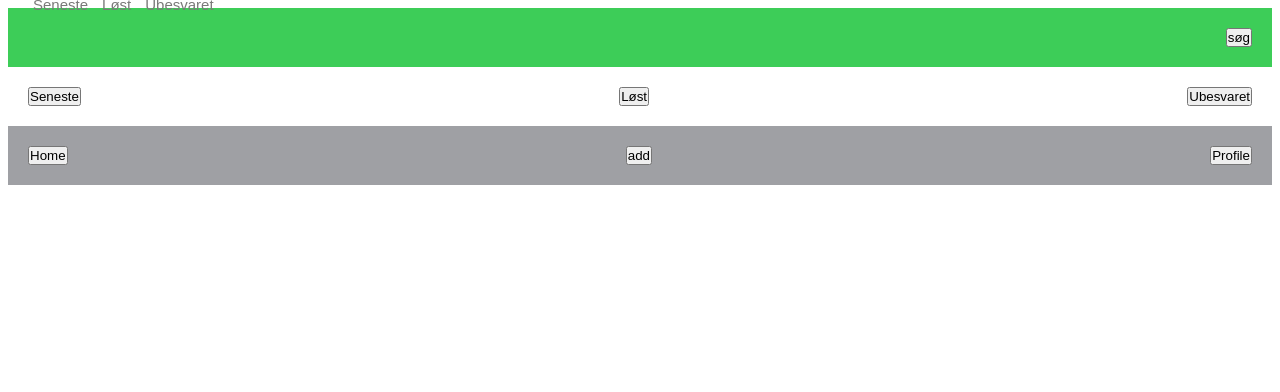
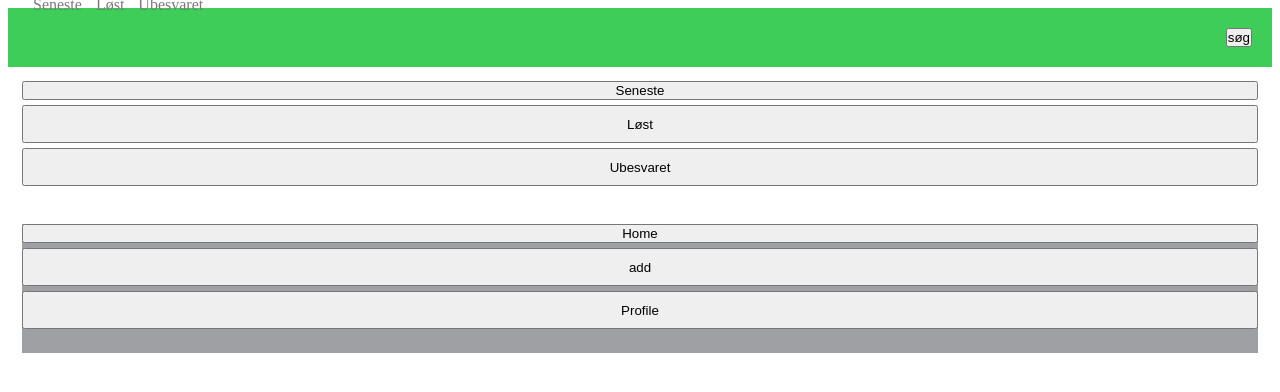
Before and after one commit to Sidse1/Eksamensprojekt_2sem, a plain HTML site: page index.html in a window 1280 px wide. Drawn offline with Linux system fonts and the light colour scheme.

Commit message:
Update styles.css

```diff
--- a/styles.css
+++ b/styles.css
@@ -27,22 +27,23 @@
     padding: 5px;
     text-decoration: none;
     color: #7A7A79;
-    font-size: 15px;
-    font-family: Arial, Helvetica, sans-serif;
+
 }
 /* main */
 .main{
-    display: flex;
-    justify-content: space-between;
-    align-items: center;
-    padding: 20px;
+    display: grid;
+    gap: 5px;
+    margin: 14px;
+    grid-template-columns: repeat(3,1);
+    grid-template-rows: 1fr 2fr 2fr 1fr;
 }
 
 /*footer*/
 footer{
-    display: flex;
-    justify-content: space-between;
-    align-items: center;
-    padding: 20px;
+    display: grid;
+    gap: 5px;
+    margin: 14px;
+    grid-template-columns: repeat(3,1);
+    grid-template-rows: 1fr 2fr 2fr 1fr;
     background-color: #9fa0a4;
 }
```
